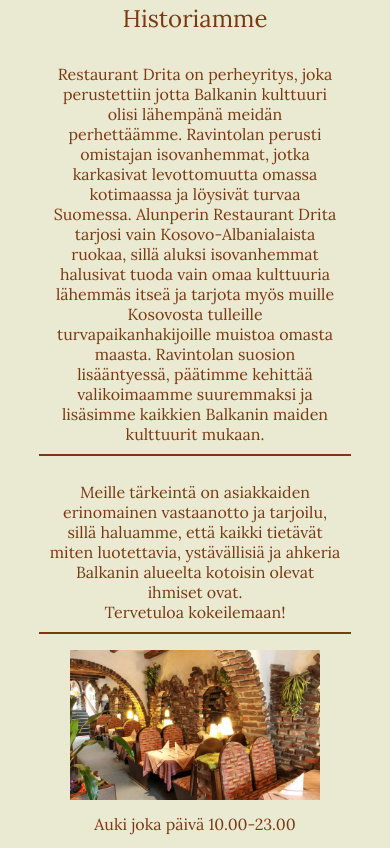
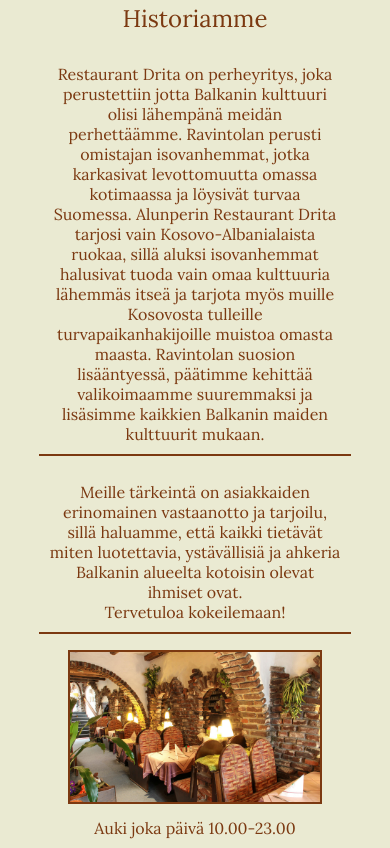
Before and after one commit to ArdianDragusha/ArdianDragusha.github.io, a plain HTML site: page index.html in a window 390 px wide. Shown: the part 343-1191 px from the top of the page. Drawn offline with Linux system fonts and the light colour scheme.

Commit message:
lisäys border

```diff
--- a/tyyli.css
+++ b/tyyli.css
@@ -112,7 +112,7 @@ a {color: #7b3911;}
  text-align: center;
 }
 
-#ravintola {width: 250px;}
+#ravintola {width: 250px; border: #7b3911 double 2px;}
 
 .ruoka2 {width: 250px;height: 200px; border: #7b3911 double 2px;}
 .ruoka1 {width: 300px; height: 230px; border: #7b3911 2px double; }
```
